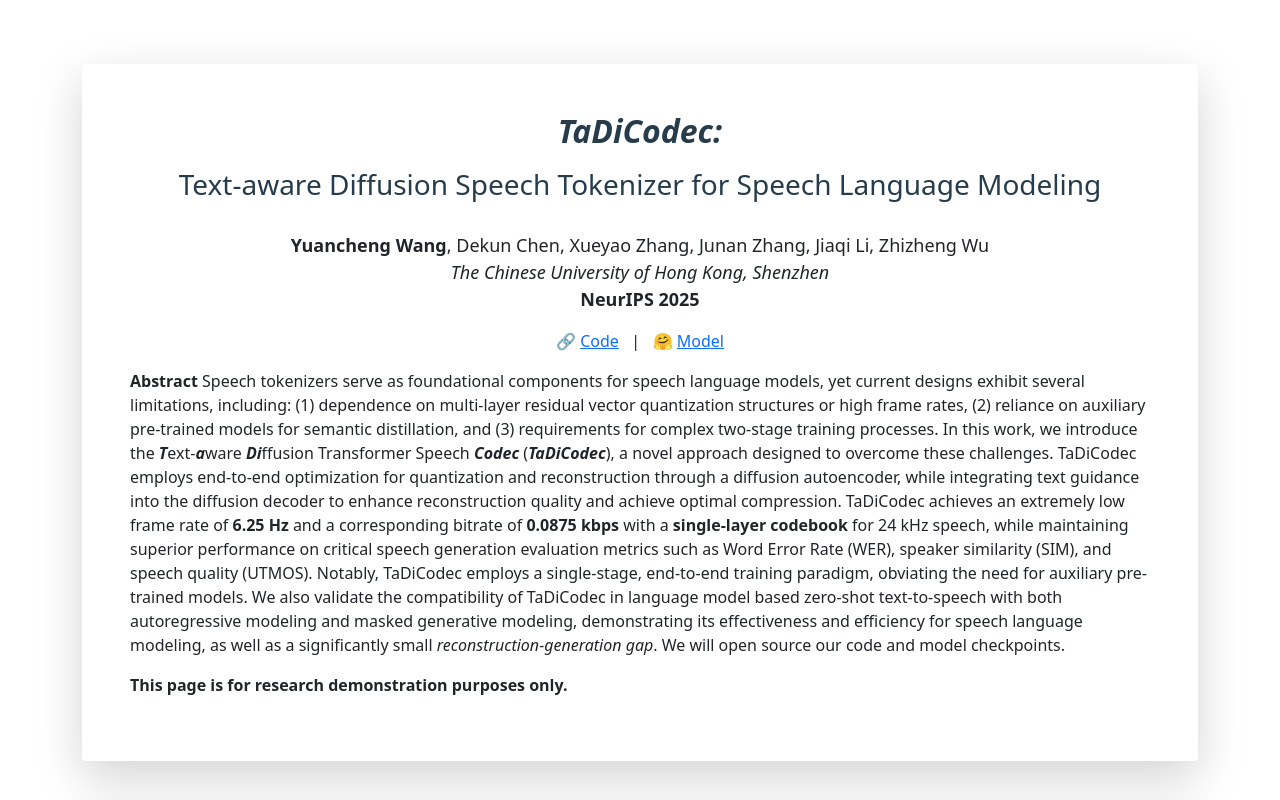
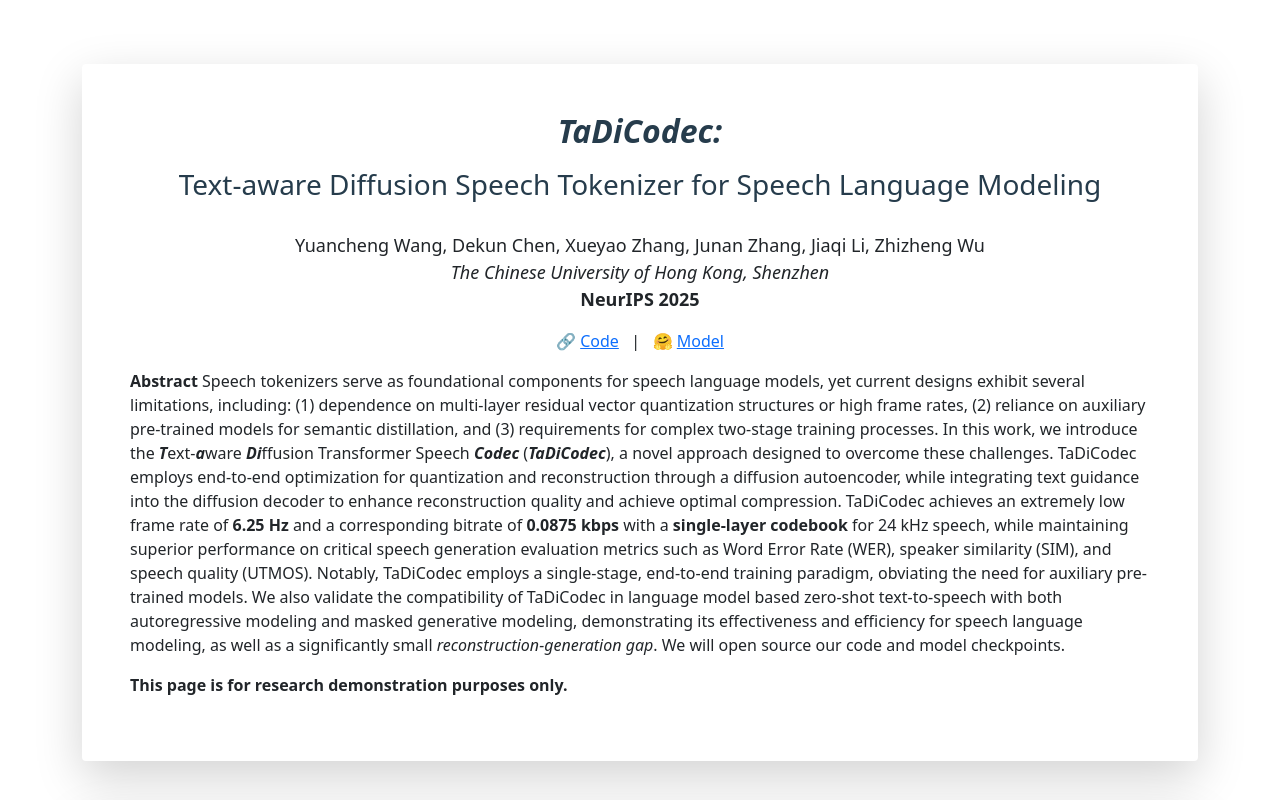
Before and after one commit to tadicodec/tadicodec.github.io, a plain HTML site: page index.html in a window 1280 px wide. Shown: the top 800 px of the page. Drawn offline with nearby package versions, Linux system fonts and the light colour scheme.

Commit message:
Update index.html

```diff
--- a/index.html
+++ b/index.html
@@ -29,7 +29,7 @@
       <h3>Text-aware Diffusion Speech Tokenizer for Speech Language Modeling</h3>
 
       <p style="margin-top: 20px; font-size: 18px;">
-        <b>Yuancheng Wang</b>, Dekun Chen, Xueyao Zhang, Junan Zhang, Jiaqi Li, Zhizheng Wu<br>
+        Yuancheng Wang, Dekun Chen, Xueyao Zhang, Junan Zhang, Jiaqi Li, Zhizheng Wu<br>
         <i>The Chinese University of Hong Kong, Shenzhen</i><br>
         <b>NeurIPS 2025</b>
       </p>
```
